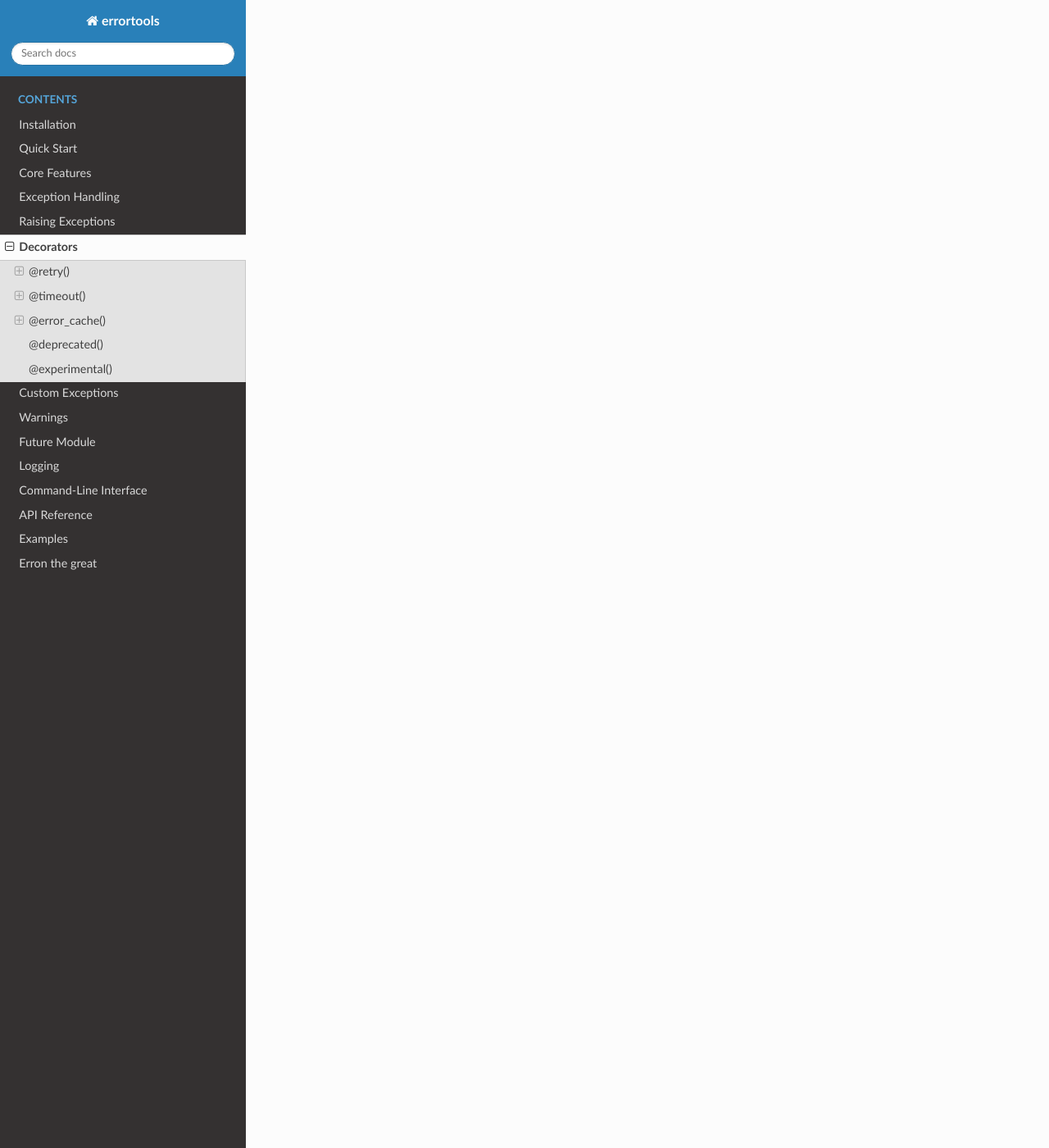
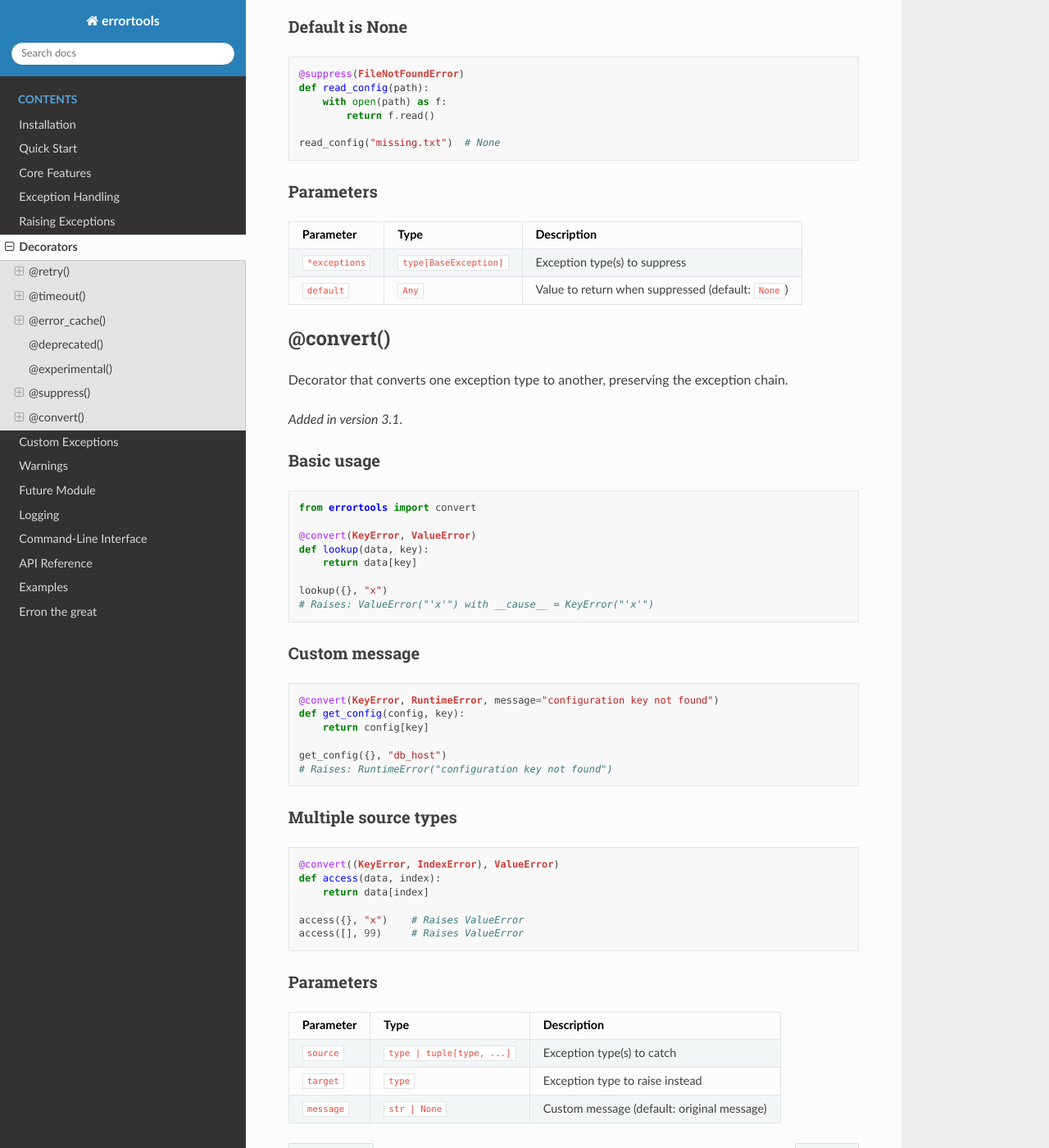
Before and after one commit to more-abc/errortools, a Sphinx documentation site: the page built from docs/decorators.md, in a window 1280 px wide and 1400 px high, scrolled down 3116 px. Shown: the whole window at 82% size. Built offline with Sphinx 7.4.7 and the Read the Docs theme 3.1.0, drawn with Linux system fonts in a browser that asks for light colours; some of the changed text lies outside the part shown.

Commit message:
Add docs for suppress and convert decorator

````diff
--- a/docs/decorators.md
+++ b/docs/decorators.md
@@ -119,3 +119,101 @@ def new_feature():
 
 new_feature()  # Emits ExperimentalWarning
 ```
+
+## @suppress()
+
+Decorator that suppresses specified exceptions and returns a default value.
+
+```{versionadded} 3.1
+```
+
+### Basic usage
+
+```python
+from errortools import suppress
+
+@suppress(ZeroDivisionError, default=0)
+def divide(a, b):
+    return a / b
+
+divide(10, 2)  # 5.0
+divide(1, 0)   # 0
+```
+
+### Multiple exception types
+
+```python
+@suppress(ValueError, KeyError, default="N/A")
+def get_value(data, key):
+    return data[key]
+
+get_value({}, "missing")  # "N/A"
+```
+
+### Default is None
+
+```python
+@suppress(FileNotFoundError)
+def read_config(path):
+    with open(path) as f:
+        return f.read()
+
+read_config("missing.txt")  # None
+```
+
+### Parameters
+
+| Parameter | Type | Description |
+|-----------|------|-------------|
+| `*exceptions` | `type[BaseException]` | Exception type(s) to suppress |
+| `default` | `Any` | Value to return when suppressed (default: `None`) |
+
+## @convert()
+
+Decorator that converts one exception type to another, preserving the exception chain.
+
+```{versionadded} 3.1
+```
+
+### Basic usage
+
+```python
+from errortools import convert
+
+@convert(KeyError, ValueError)
+def lookup(data, key):
+    return data[key]
+
+lookup({}, "x")
+# Raises: ValueError("'x'") with __cause__ = KeyError("'x'")
+```
+
+### Custom message
+
+```python
+@convert(KeyError, RuntimeError, message="configuration key not found")
+def get_config(config, key):
+    return config[key]
+
+get_config({}, "db_host")
+# Raises: RuntimeError("configuration key not found")
+```
+
+### Multiple source types
+
+```python
+@convert((KeyError, IndexError), ValueError)
+def access(data, index):
+    return data[index]
+
+access({}, "x")    # Raises ValueError
+access([], 99)     # Raises ValueError
+```
+
+### Parameters
+
+| Parameter | Type | Description |
+|-----------|------|-------------|
+| `source` | `type \| tuple[type, ...]` | Exception type(s) to catch |
+| `target` | `type` | Exception type to raise instead |
+| `message` | `str \| None` | Custom message (default: original message) |
````
